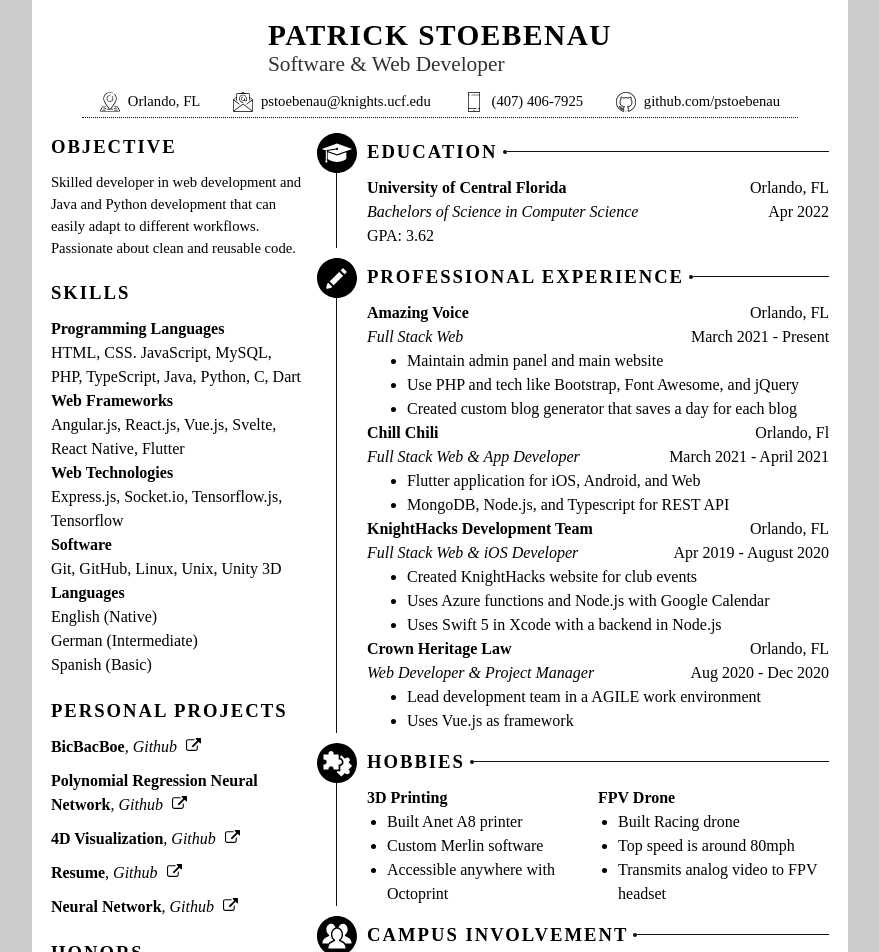
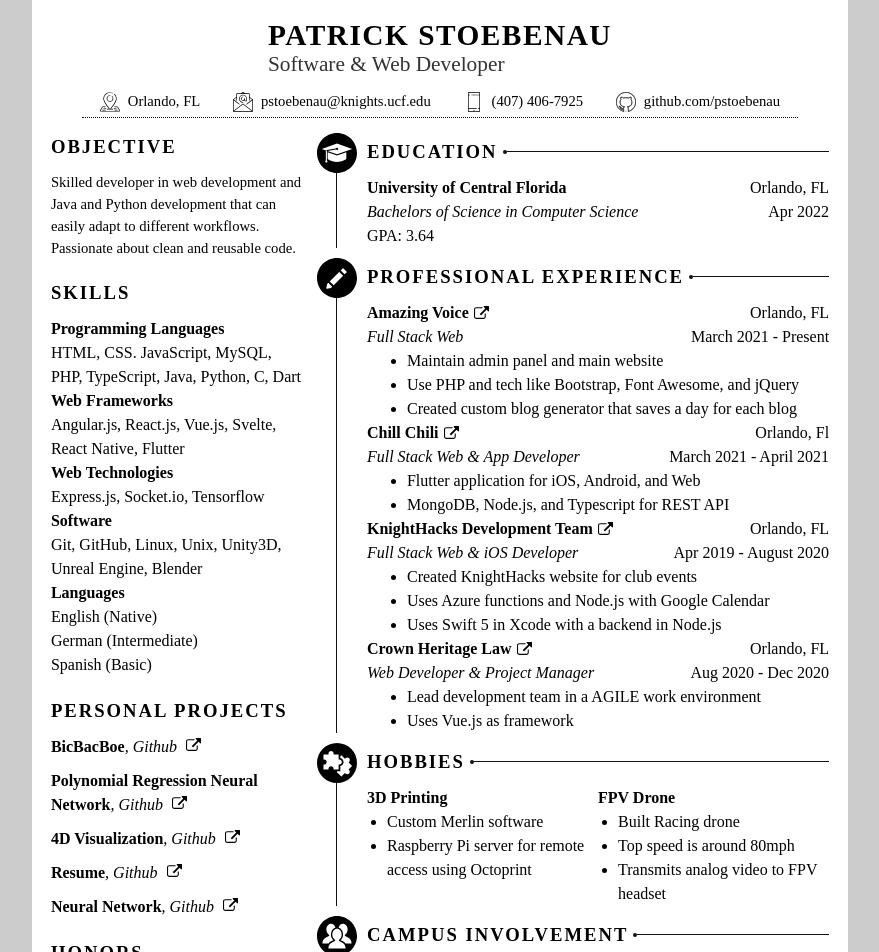
Before and after one commit to pstoebenau/Resume, a Svelte app: page / in a window 1280 px wide. Shown: the top 952 px of the page, without its empty margins (200-1079 px from the left). Built offline with nearby package versions, Linux system fonts and the light colour scheme.

Commit message:
Updated resume

```diff
--- a/package.json
+++ b/package.json
@@ -14,7 +14,7 @@
     "@rollup/plugin-typescript": "^6.0.0",
     "@rollup/plugin-yaml": "^3.0.0",
     "@tsconfig/svelte": "^1.0.0",
-    "node-sass": "^5.0.0",
+    "node-sass": "^6.0.1",
     "rollup": "^2.3.4",
     "rollup-plugin-css-only": "^3.1.0",
     "rollup-plugin-livereload": "^2.0.0",
--- a/src/components/MainSection.svelte
+++ b/src/components/MainSection.svelte
@@ -35,7 +35,12 @@
       </div>
       {#each experiences as experience}
         <div class="line-container">
-          <a href="{experience.url}" target=blank><p class="section-title">{experience.name}</p></a>
+          <a href="{experience.url}" target=blank>
+            <p class="section-title">
+              {experience.name}
+              <img class='inline-icon' src="./images/link.svg" alt="link">
+            </p>
+          </a>
           <p>{experience.location}</p>
         </div>
         <div class="line-container">
@@ -236,4 +241,9 @@
   background-color: #111;
   border-radius: 2px;
 }
+
+.inline-icon {
+  display: inline;
+  height: 1rem;
+}
 </style>
--- a/src/components/SideSection.svelte
+++ b/src/components/SideSection.svelte
@@ -23,10 +23,10 @@
       <p>PERSONAL PROJECTS</p>
     </div>
     <div class="project-list">
-      {#each Object.entries(data["Personal Project"]) as project}
-      <a href={project[1]}>
+      {#each data["Personal Project"] as project}
+      <a href={project['url']}>
         <p>
-          <b>{project[0]}</b><i>, Github</i>
+          <b>{project['name']}</b><i>, Github</i>
           <img src="./images/link.svg" alt="link">
         </p>
       </a>
--- a/src/data.yml
+++ b/src/data.yml
@@ -3,8 +3,8 @@
 Skills:
   Programming Languages: HTML, CSS. JavaScript, MySQL, PHP, TypeScript, Java, Python, C, Dart
   Web Frameworks: Angular.js, React.js, Vue.js, Svelte, React Native, Flutter
-  Web Technologies: Express.js, Socket.io, Tensorflow.js, Tensorflow
-  Software: Git, GitHub, Linux, Unix, Unity 3D
+  Web Technologies: Express.js, Socket.io, Tensorflow
+  Software: Git, GitHub, Linux, Unix, Unity3D, Unreal Engine, Blender
   Languages: English (Native)<br>German (Intermediate)<br>Spanish (Basic)
 
 Honors:
@@ -12,18 +12,23 @@
   - UCF Dean's List
 
 Personal Project:
-  BicBacBoe: https://github.com/pstoebenau/BicBacBoe
-  Polynomial Regression Neural Network: https://github.com/pstoebenau/Polynomial_Regression_AI
-  4D Visualization: https://github.com/pstoebenau/4D-Visualization
-  Resume: https://github.com/pstoebenau/Resume
-  Neural Network: https://github.com/pstoebenau/NeuralNetwork
+  - name: BicBacBoe
+    url: https://github.com/pstoebenau/BicBacBoe
+  - name: Polynomial Regression Neural Network
+    url: https://github.com/pstoebenau/Polynomial_Regression_AI
+  - name: 4D Visualization
+    url: https://github.com/pstoebenau/4D-Visualization
+  - name: Resume
+    url: https://github.com/pstoebenau/Resume
+  - name: Neural Network
+    url: https://github.com/pstoebenau/NeuralNetwork
 
 Education:
   college: University of Central Florida
   location: Orlando, FL
   degree: Bachelors of Science in Computer Science
   gradDate: Apr 2022
-  gpa: 3.62
+  gpa: 3.64
 
 Experience:
   - name: Amazing Voice
@@ -64,14 +69,13 @@
 Hobbies:
   - name: 3D Printing
     description:
-    - Built Anet A8 printer
-    - Custom Merlin software
-    - Accessible anywhere with Octoprint
+      - Custom Merlin software
+      - Raspberry Pi server for remote access using Octoprint
   - name: FPV Drone
     description:
-    - Built Racing drone
-    - Top speed is around 80mph
-    - Transmits analog video to FPV headset
+      - Built Racing drone
+      - Top speed is around 80mph
+      - Transmits analog video to FPV headset
 
 Coursework:
   - Computer Science II
@@ -80,7 +84,6 @@
   - Object Oriented Programming
   - Computer Logic & Organization
   - Security in Computing
-
 
 Campus Involvement:
   - name: KnightHacks
```
Also changed, not shown: public/build/bundle.css, public/build/bundle.js, 2 other files (tests, documents, lock files or other folders).
